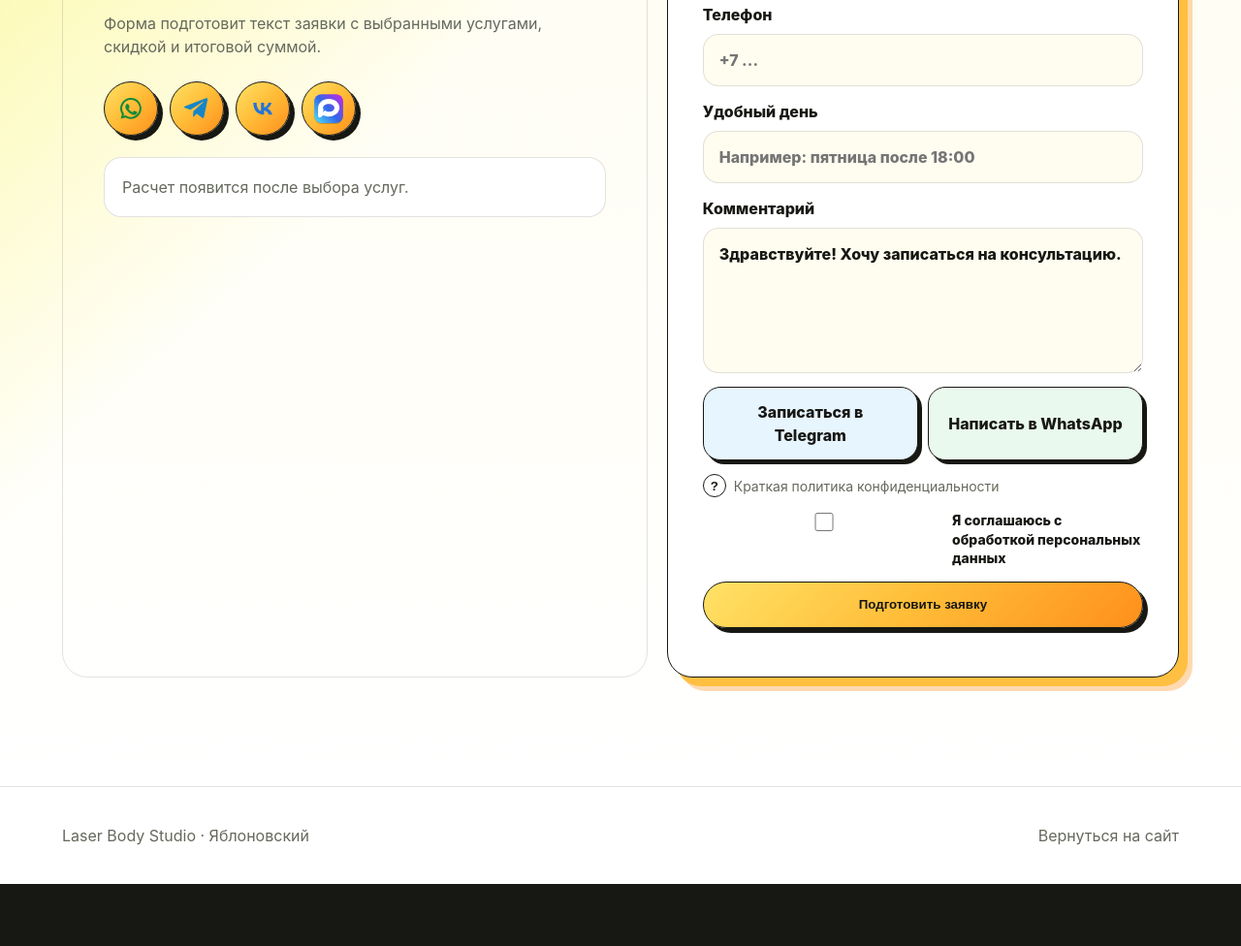
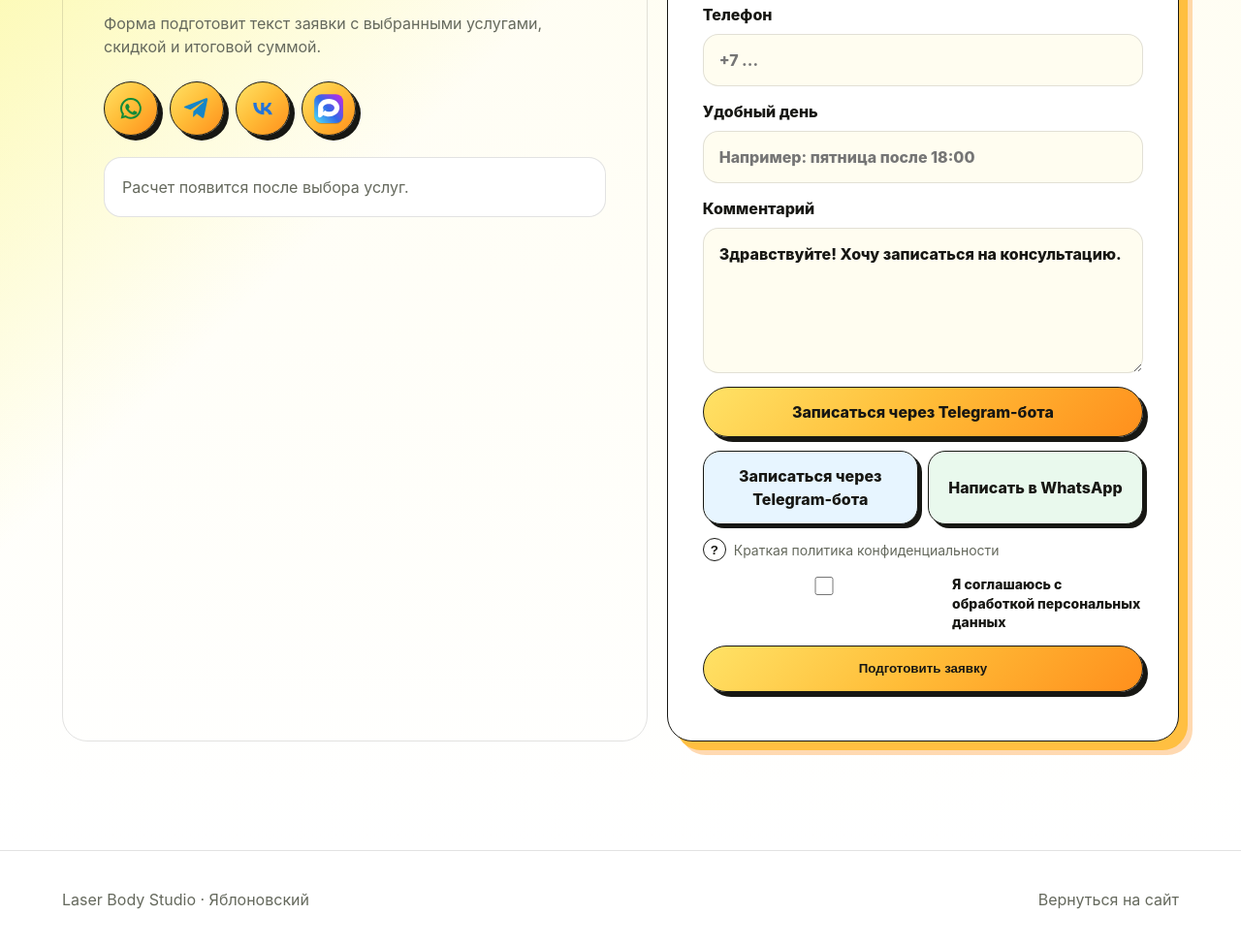
Before and after one commit to annaputina1-blip/salon, a website: page calculator.html in a window 1280 px wide. Shown: the part 1509-2485 px from the top of the page at 97% size. Before the commit the page ends 2421 px from the top, so only its background shows below. Drawn offline with Linux system fonts and the light colour scheme.

Commit message:
Исправить ссылку записи в Telegram-бот

```diff
--- a/app.js
+++ b/app.js
@@ -219,7 +219,11 @@ function updateContactLinks() {
   });
 
   telegramContacts.forEach((link) => {
-    link.href = "https://t.me/MezAnuta";
+    link.href = "https://t.me/salonya_bot?start=book";
+    link.setAttribute("aria-label", "Записаться через Telegram-бота");
+    if (!link.classList.contains("social-button")) {
+      link.textContent = "Записаться через Telegram-бота";
+    }
   });
 }
 
--- a/calculator.html
+++ b/calculator.html
@@ -126,8 +126,9 @@
           <label>Телефон<input id="clientPhone" type="tel" placeholder="+7 ..."></label>
           <label>Удобный день<input id="clientDate" type="text" placeholder="Например: пятница после 18:00"></label>
           <label>Комментарий<textarea id="clientMessage" rows="5" placeholder="Здесь появится расчет из калькулятора"></textarea></label>
+          <a class="button primary telegram-booking" data-telegram-contact href="https://t.me/salonya_bot?start=book">Записаться через Telegram-бота</a>
           <div class="contact-actions" aria-label="Быстрая связь">
-            <a class="button secondary telegram-contact" data-telegram-contact href="https://t.me/salonya_bot?start=book">Записаться в Telegram</a>
+            <a class="button secondary telegram-contact" data-telegram-contact href="https://t.me/salonya_bot?start=book">Записаться через Telegram-бота</a>
             <a class="button secondary whatsapp-contact" data-whatsapp-contact href="https://wa.me/79933060309">Написать в WhatsApp</a>
           </div>
           <div class="policy-info-row">
@@ -162,6 +163,6 @@
       <a href="index.html">Вернуться на сайт</a>
     </footer>
 
-    <script src="app.js"></script>
+    <script src="app.js?v=telegram-bot-booking"></script>
   </body>
 </html>
--- a/styles.css
+++ b/styles.css
@@ -885,6 +885,11 @@ input[type="checkbox"]:disabled,
   gap: 10px;
 }
 
+.telegram-booking {
+  width: 100%;
+  justify-content: center;
+}
+
 .contact-actions .button {
   border-radius: 18px;
   box-shadow: 4px 4px 0 var(--ink);
```
Also changed, not shown: index.html (+3 -2 lines).
